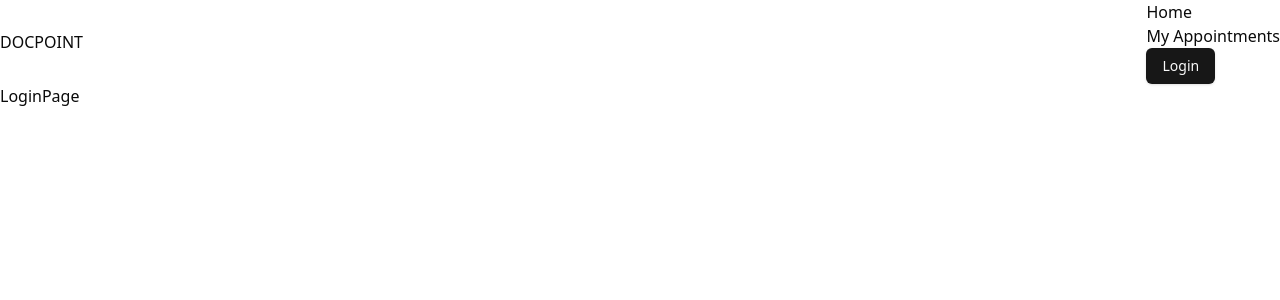
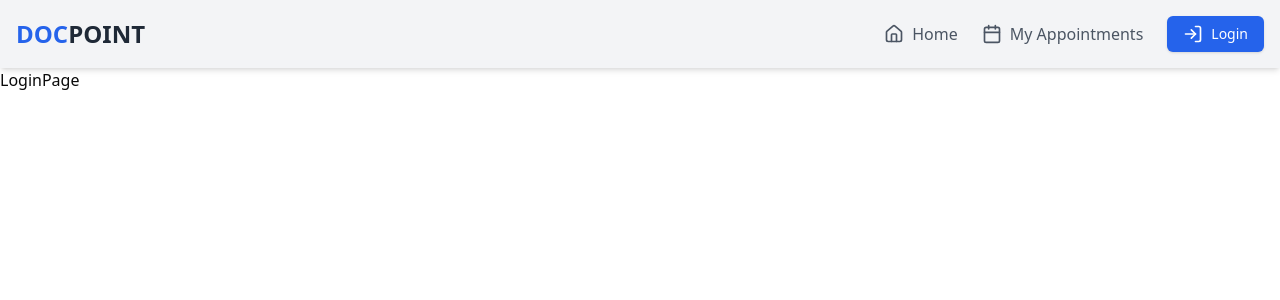
Before and after one commit to anishvkalbhor/DocPoint, a React (Vite) app in the folder frontend/: page /login in a window 1280 px wide. Shown: the top 300 px of the page. Built offline with nearby package versions, Linux system fonts and the light colour scheme.

Commit message:
ui changes in navbar

```diff
--- a/frontend/src/App.jsx
+++ b/frontend/src/App.jsx
@@ -4,28 +4,48 @@ import { BrowserRouter, Link, Route, Routes } from 'react-router-dom'
 import HomePage from './pages/HomePage'
 import UserAppointment from './pages/UserAppointment'
 import LoginPage from './pages/LoginPage'
+import { Home, Calendar, LogIn } from 'lucide-react'
 
 const App = () => {
   return (
     <BrowserRouter>
-    <header className='flex justify-between items-center'>
-      <div>
-      <Link to="/" ><h1>DOC<span>POINT</span></h1></Link>
+    <header className='flex justify-between items-center bg-gray-100 p-4 shadow-md'>
+      <div className='flex items-center'>
+        <Link to="/" className='text-2xl font-bold'>
+          <span className='text-blue-600'>DOC</span>
+          <span className='text-gray-800'>POINT</span>
+        </Link>
       </div>
-      <div>
-      <Link to="/" ><h1>Home</h1></Link>
-      <Link to="/appointments" ><h1>My Appointments</h1></Link>
-      <Link to="/login" ><Button>Login</Button></Link>
-
-
-      </div>
+      <nav>
+        <ul className='flex space-x-6 items-center'>
+          <li>
+            <Link to="/" className='flex items-center text-gray-600 hover:text-blue-600 transition-colors'>
+              <Home className='mr-2' size={20} />
+              <span>Home</span>
+            </Link>
+          </li>
+          <li>
+            <Link to="/appointments" className='flex items-center text-gray-600 hover:text-blue-600 transition-colors'>
+              <Calendar className='mr-2' size={20} />
+              <span>My Appointments</span>
+            </Link>
+          </li>
+          <li>
+            <Link to="/login">
+              <Button className='flex items-center bg-blue-600 hover:bg-blue-700 text-white'>
+                <LogIn className='mr-2' size={20} />
+                <span>Login</span>
+              </Button>
+            </Link>
+          </li>
+        </ul>
+      </nav>
     </header>
     <main>
       <Routes>
         <Route path="/" element={<HomePage/>} />
         <Route path="/appointments" element={<UserAppointment/>} />
         <Route path="/login" element={<LoginPage/>} />
-
       </Routes>
     </main>
     </BrowserRouter>
```
